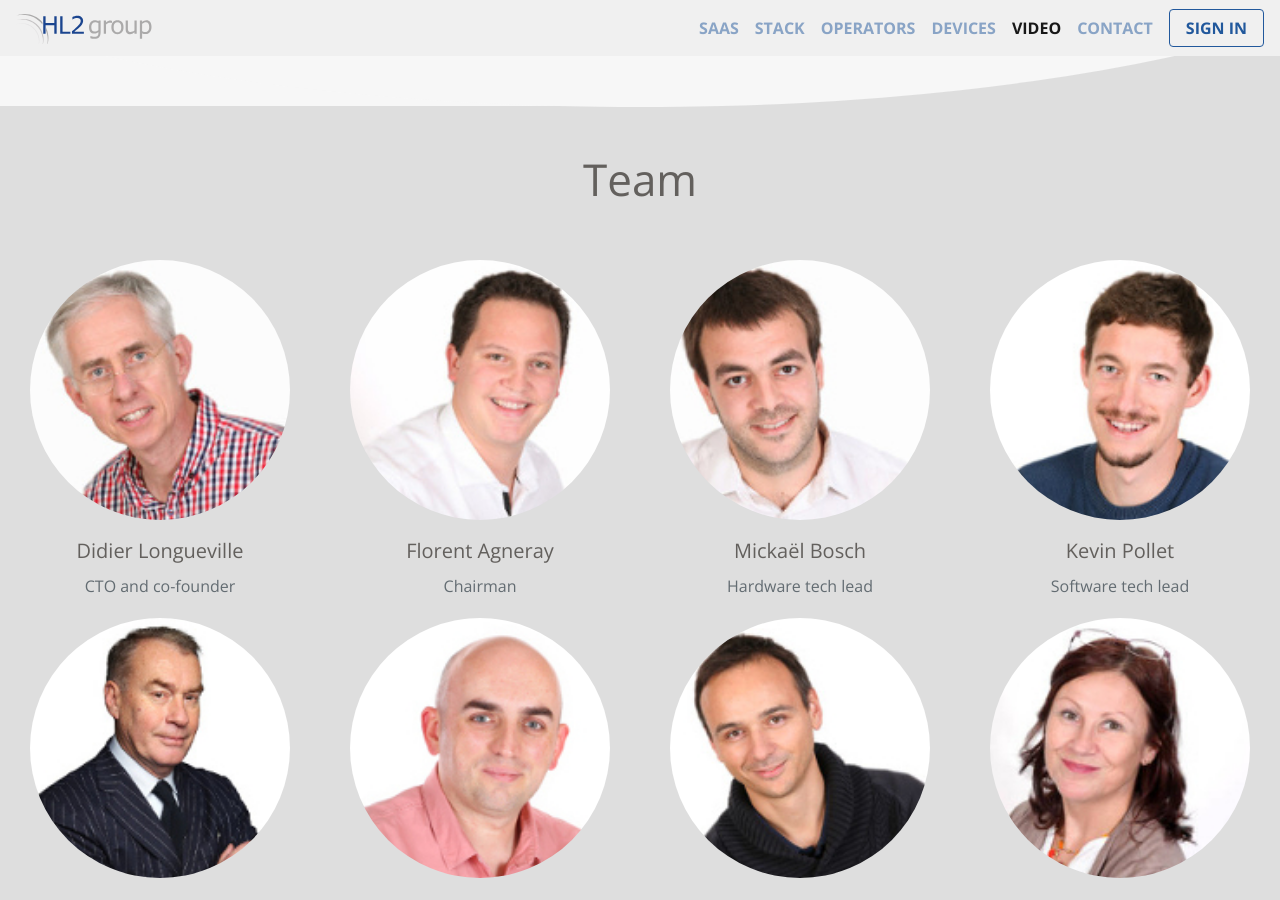
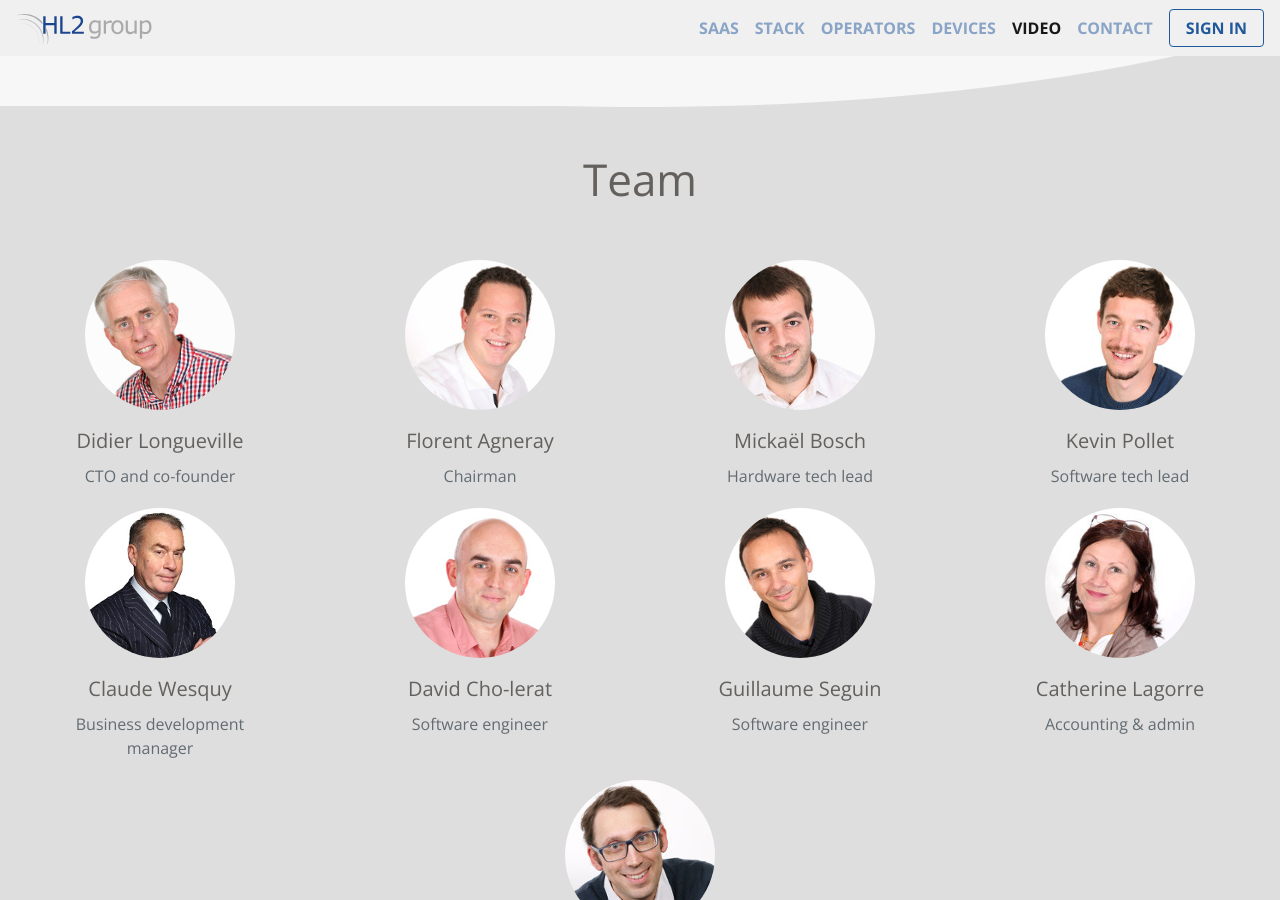
Before and after one commit to hl2/hl2.github.io, a Jekyll site: the page built from index.html, in a window 1280 px wide and 900 px high, scrolled down 3954 px. Built offline with Jekyll 4.4.1, drawn with Linux system fonts in a browser that asks for light colours; grey boxes are pictures that could not be loaded.

Commit message:
fix (team) decrease the image place

```diff
--- a/_includes/templates/home/team.html
+++ b/_includes/templates/home/team.html
@@ -10,7 +10,7 @@
     {% for member in site.data.members %}
     <div class="col-6 col-sm-4 col-md-3 card">
       <img
-        class="rounded-circle mx-auto img-fluid img-fluid-fix-ie11"
+        class="rounded-circle mx-auto img-fluid img-fluid-fix-ie11-200"
         src="/img/home/members/{{ member.pic }}"
         alt="{{ member.name }} image"
       />
--- a/sass/_global.scss
+++ b/sass/_global.scss
@@ -153,6 +153,9 @@ body {
   .img-fluid-fix-ie11 {
     width: 100%;
   }
+  .img-fluid-fix-ie11-200 {
+    width: 200px;
+  }
 
   //
   // Links
```
